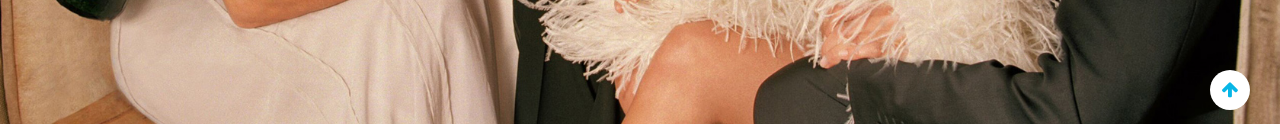
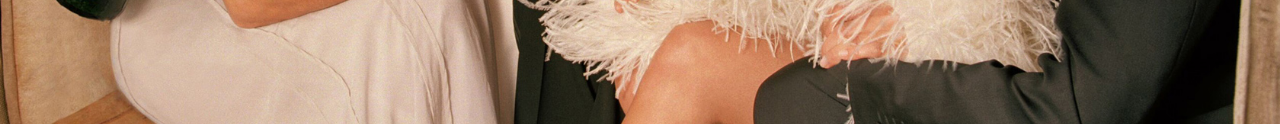
Before and after one commit to gnylytsya/ninja-team-website.github.io, a plain HTML site: page index.html in a window 1280 px wide. Shown: the part 660-800 px from the top of the page. Drawn offline with nearby package versions, Linux system fonts and the light colour scheme.

Commit message:
remove scroll button from index.html

```diff
--- a/index.html
+++ b/index.html
@@ -261,8 +261,7 @@
 			</div>
 		</section>
 	</footer>
-    <!-- Up Button  -->
-	<div class="scrollTop"><a href="#top"><i class="fa fa-arrow-up" aria-hidden="true"></i></a></div>
+
 	<script type="text/javascript" src="js/jquery-2.1.4.min.js"></script>
 	<script src="http://ajax.googleapis.com/ajax/libs/jquery/1.9.1/jquery.min.js"></script>
 	<script type="text/javascript" src="js/common.js"></script>
```
